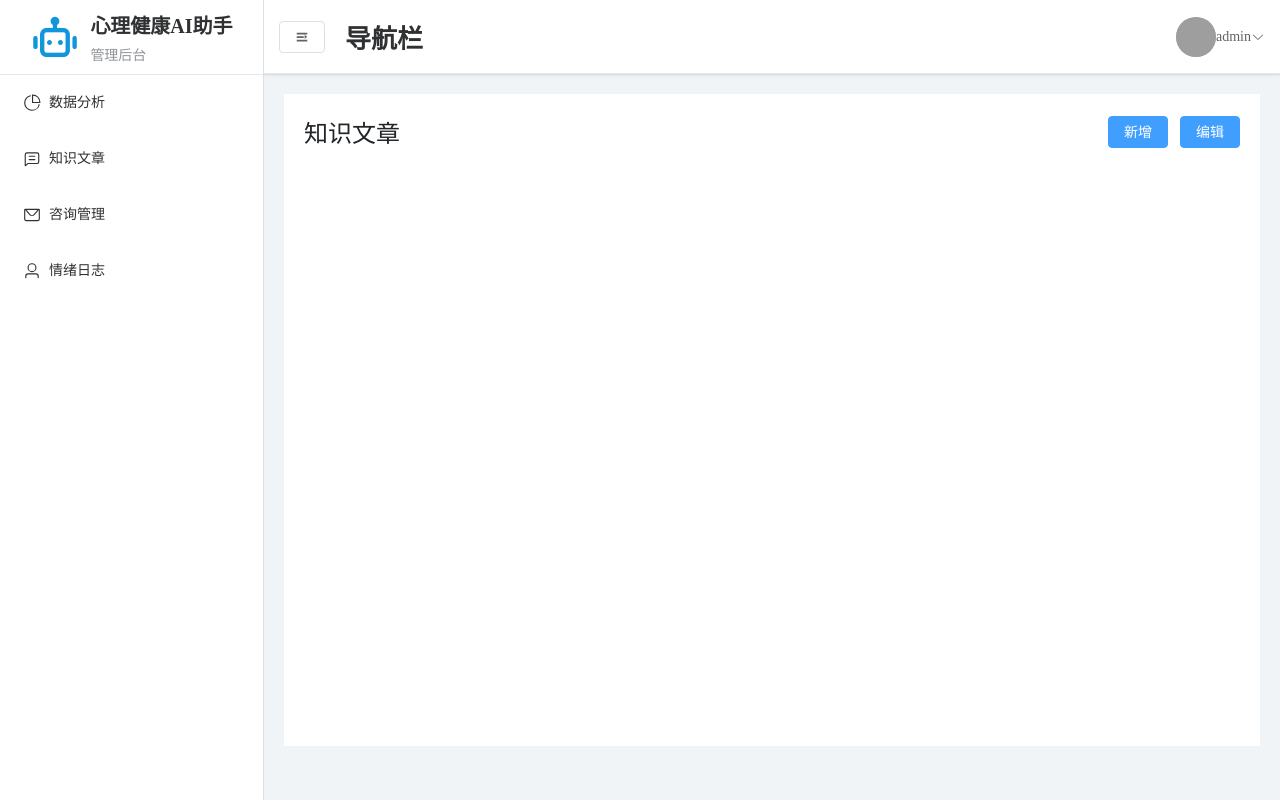
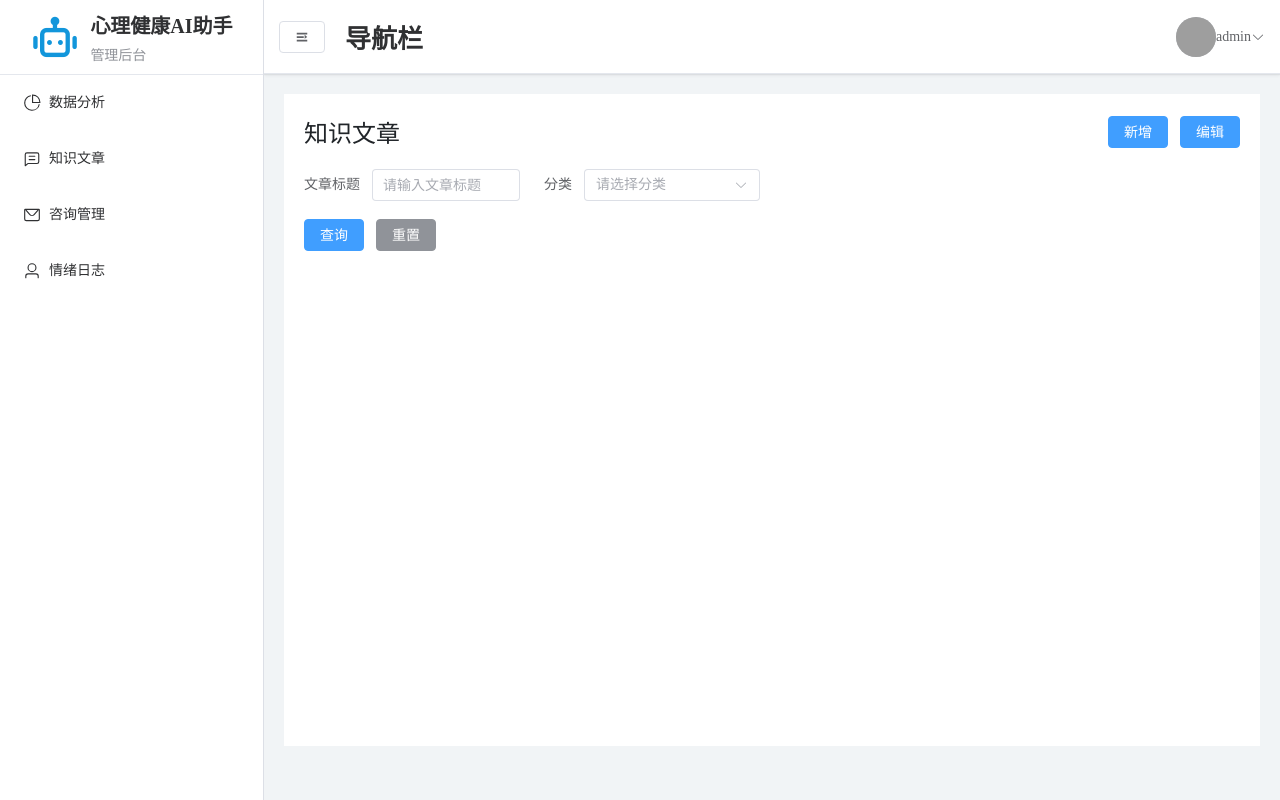
Before and after one commit to senta-zhou/ai-vue, a Vue app: page /back/knowledge in a window 1280 px wide. Built offline with nearby package versions, Linux system fonts and the light colour scheme; grey boxes are pictures that could not be loaded.

Commit message:
TabSearch的封装

```diff
--- a/src/components/PageHead.vue
+++ b/src/components/PageHead.vue
@@ -20,6 +20,7 @@
     display: flex;
     justify-content: space-between;
     align-items: center;
+    margin-bottom: 20px;
     .page-title {
       font-size: 24px;
       color: #212529;
--- /dev/null
+++ b/src/components/TableSearch.vue
@@ -0,0 +1,73 @@
+<template>
+  <el-form :model="formData" ref="ruleFormRef">
+    <el-row :gutter="24">
+      <template v-for="item in formItemAttrs" :key="item.prop">
+        <el-col v-bind="item.col">
+          <el-form-item :label="item.label" :prop="item.prop">
+            <component
+              v-model="formData[item.prop]"
+              :is="isComb(item.comb)"
+              :placeholder="item.placeholder"
+            >
+              <template v-if="item.comb === 'select'">
+                <el-option label="全部" value=""></el-option>
+                <el-option
+                  v-for="option in item.options"
+                  :key="option.value"
+                  :label="option.label"
+                  :value="option.value"
+                />
+              </template>
+            </component>
+          </el-form-item>
+        </el-col>
+      </template>
+    </el-row>
+    <el-row>
+      <el-button type="primary" @click="handleSearch">查询</el-button>
+      <el-button type="info" @click="handleReset(ruleFormRef)">重置</el-button>
+    </el-row>
+  </el-form>
+</template>
+
+<script setup>
+  import { ref, computed } from "vue";
+
+  const props = defineProps({
+    formItem: {
+      type: Array,
+      default: () => [],
+    },
+  });
+
+  const emit = defineEmits(["search"]);
+
+  const formItemAttrs = computed(() => {
+    const { formItem } = props;
+    formItem.forEach((item) => {
+      // 一行24个网格布局，24/设置的列数就是一行几个
+      item.col = { xs: 24, sm: 12, md: 8, lg: 6, xl: 6 };
+    });
+    return formItem;
+  });
+
+  const ruleFormRef = ref(null);
+
+  // 表单数据
+  const formData = ref({});
+  // 根据comb判断是否是input或select
+  const isComb = (comb) => {
+    // 映射map
+    return { input: "el-input", select: "el-select" }[comb];
+  };
+  // 查询
+  const handleSearch = () => {
+    emit("search", formData);
+  };
+  // 重置
+  const handleReset = (formEL) => {
+    if (!formEL) return;
+    formEL.resetFields();
+    handleSearch();
+  };
+</script>
--- a/src/views/Knowledge.vue
+++ b/src/views/Knowledge.vue
@@ -6,8 +6,32 @@
         <el-button type="primary">编辑</el-button>
       </template>
     </PageHead>
+    <TableSearch :formItem="formItem" @search="handleSearch"></TableSearch>
   </div>
 </template>
 <script setup>
   import PageHead from "@/components/PageHead.vue";
+  import TableSearch from "@/components/TableSearch.vue";
+  const formItem = [
+    {
+      comb: "input",
+      prop: "title",
+      label: "文章标题",
+      placeholder: "请输入文章标题",
+    },
+    {
+      comb: "select",
+      prop: "category",
+      label: "分类",
+      placeholder: "请选择分类",
+      options: [
+        { label: "心理健康基础", value: "1" },
+        { label: "情绪管理", value: "2" },
+        { label: "压力管理", value: "3" },
+      ],
+    },
+  ];
+  const handleSearch = (formData) => {
+    console.log(formData, "查询");
+  };
 </script>
```
